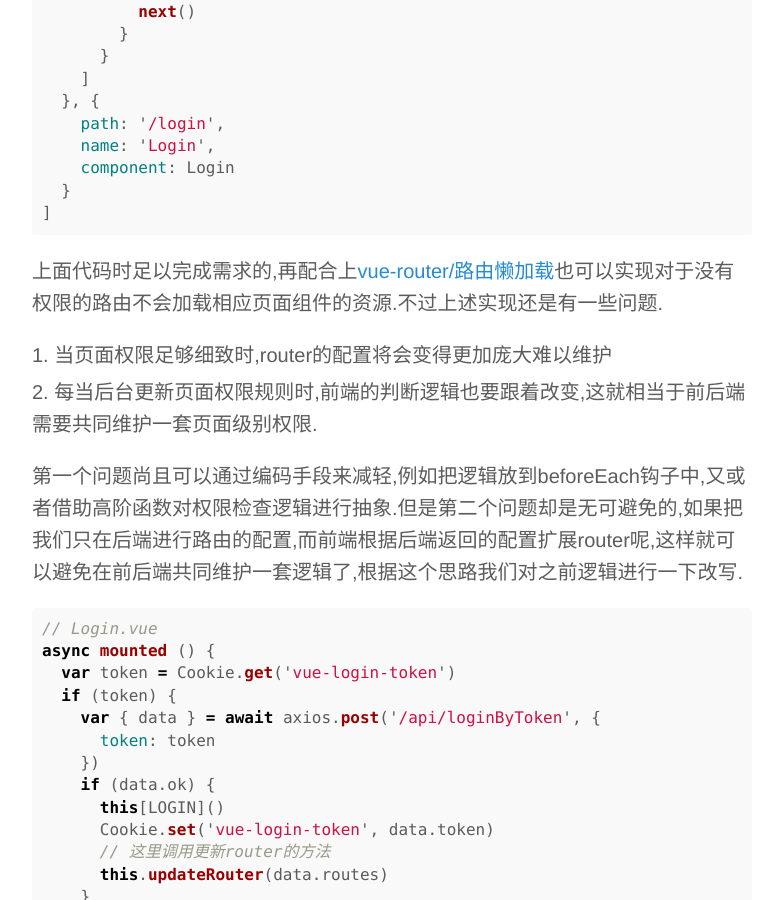
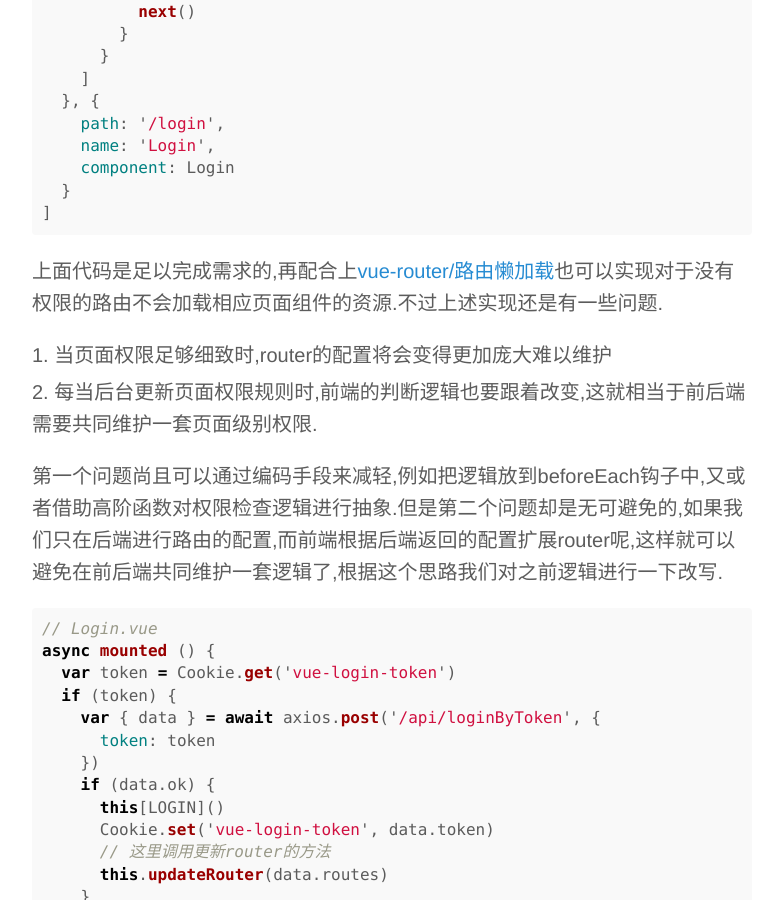
Before and after one commit to funkyLover/blog, a Jekyll site: the page built from posts/_posts/2018-3-26-permission-control-of-vuejs.md, in a window 1280 px wide and 900 px high, scrolled down 4436 px. Shown: the whole window, without its empty margins (248-1024 px from the left). Built offline with Jekyll 4.4.1, drawn with Linux system fonts in a browser that asks for light colours; comment, search, counter and statistics services are not loaded; some of the changed text lies outside the part shown.

Commit message:
* typos;

````diff
--- a/posts/_posts/2018-3-26-permission-control-of-vuejs.md
+++ b/posts/_posts/2018-3-26-permission-control-of-vuejs.md
@@ -173,12 +173,12 @@ const routes = [
 ]
 ```
 
-上面代码时足以完成需求的,再配合上[vue-router/路由懒加载](https://router.vuejs.org/zh-cn/advanced/lazy-loading.html)也可以实现对于没有权限的路由不会加载相应页面组件的资源.不过上述实现还是有一些问题.
+上面代码是足以完成需求的,再配合上[vue-router/路由懒加载](https://router.vuejs.org/zh-cn/advanced/lazy-loading.html)也可以实现对于没有权限的路由不会加载相应页面组件的资源.不过上述实现还是有一些问题.
 
 1. 当页面权限足够细致时,router的配置将会变得更加庞大难以维护
 1. 每当后台更新页面权限规则时,前端的判断逻辑也要跟着改变,这就相当于前后端需要共同维护一套页面级别权限.
 
-第一个问题尚且可以通过编码手段来减轻,例如把逻辑放到beforeEach钩子中,又或者借助高阶函数对权限检查逻辑进行抽象.但是第二个问题却是无可避免的,如果把我们只在后端进行路由的配置,而前端根据后端返回的配置扩展router呢,这样就可以避免在前后端共同维护一套逻辑了,根据这个思路我们对之前逻辑进行一下改写.
+第一个问题尚且可以通过编码手段来减轻,例如把逻辑放到beforeEach钩子中,又或者借助高阶函数对权限检查逻辑进行抽象.但是第二个问题却是无可避免的,如果我们只在后端进行路由的配置,而前端根据后端返回的配置扩展router呢,这样就可以避免在前后端共同维护一套逻辑了,根据这个思路我们对之前逻辑进行一下改写.
 
 ```js
 // Login.vue
````
Also changed, not shown: other parts of posts/_posts/2018-3-26-permission-control-of-vuejs.md (+5 -5 lines).
